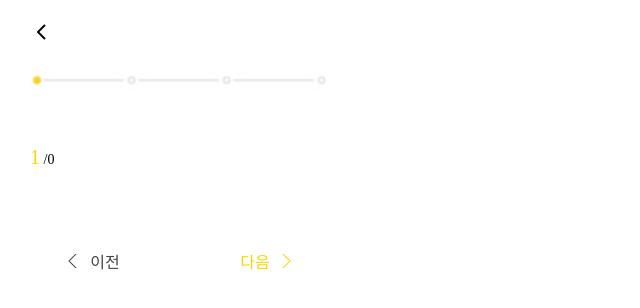
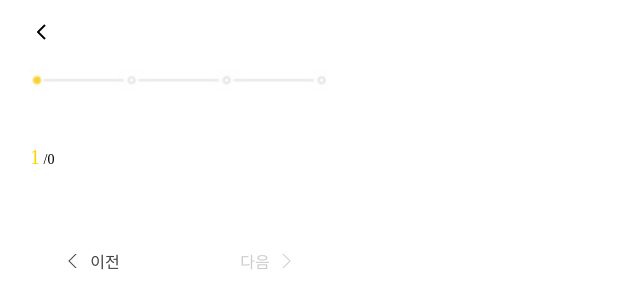
Before and after one commit to devkimc/survey_project, a React (Create React App) app: page /survey in a window 1280 px wide. Shown: the top 308 px of the page, without its empty margins (0-640 px from the left). Built offline with nearby package versions, Linux system fonts and the light colour scheme; a web font is replaced by a local one.

Commit message:
refactor: 반복된 코드 제거

```diff
--- a/src/components/SurveyAnswerList.tsx
+++ b/src/components/SurveyAnswerList.tsx
@@ -16,22 +16,21 @@ type Props = {
 };
 
 const SurveyAnswerList = ({ page, questionId, answers, setAnswers }: Props) => {
-    const onClickAnswer = (answerId: number, mode: number) => {
-        procQuestion(answerId, mode);
+    const initAnswer = (prevAnswers: AnswersType) => {
+        setAnswers(prevAnswers);
     };
 
-    const initAnswer = () => {
-        setAnswers([...answers.slice(0, page)]);
-    };
-
-    const addAnswer = (answerId: number, mode: number, nowAnswer: number[]) => {
+    const addAnswer = (
+        answerId: number,
+        mode: number,
+        nowAnswer: number[],
+        prevAnswers: AnswersType,
+    ) => {
         if (mode) {
-            setAnswers([
-                ...answers.slice(0, page),
-                [...nowAnswer.slice(0, nowAnswer.length), answerId],
-            ]);
+            const nowPrevAnswers = nowAnswer.slice(0, nowAnswer.length);
+            setAnswers([...prevAnswers, [...nowPrevAnswers, answerId]]);
         } else {
-            setAnswers([...answers.slice(0, page), [answerId]]);
+            setAnswers([...prevAnswers, [answerId]]);
         }
     };
 
@@ -41,15 +40,20 @@ const SurveyAnswerList = ({ page, questionId, answers, setAnswers }: Props) => {
 
     const procQuestion = (answerId: number, mode: number) => {
         const nowAnswer = answers[page];
-        const isExistAnswer = nowAnswer.includes(answerId);
+        const prevAnswers = answers.slice(0, page);
+        const isExistAnswer = nowAnswer?.includes(answerId);
 
         if (nowAnswer && isExistAnswer) {
-            initAnswer();
+            initAnswer(prevAnswers);
         } else if (nowAnswer && !isExistAnswer) {
-            addAnswer(answerId, mode, nowAnswer);
+            addAnswer(answerId, mode, nowAnswer, prevAnswers);
         } else {
             setFirstAnswer(answerId);
         }
+    };
+
+    const onClickAnswer = (answerId: number, mode: number) => {
+        procQuestion(answerId, mode);
     };
 
     return (
--- a/src/pages/SurveyPage.style.ts
+++ b/src/pages/SurveyPage.style.ts
@@ -1,4 +1,10 @@
 import styled from 'styled-components';
+import { ThemeType } from 'styles/theme';
+
+type NextPageTxtType = {
+    theme: ThemeType;
+    isValid: boolean;
+};
 
 export const SurveyPageBlock = styled.div`
     width: 300px;
@@ -74,10 +80,10 @@ export const PrevPageTxt = styled.span`
     font-size: 16px;
     color: ${props => props.theme.grey};
 `;
-export const NextPageTxt = styled.span`
+export const NextPageTxt = styled.span<NextPageTxtType>`
     font-family: 'NotoSansCJKkr-Bold';
     font-size: 16px;
-    color: ${props => props.theme.yellow};
+    color: ${props => (props.isValid ? props.theme.yellow : '#cccccc')};
 `;
 
 export const BackGreyIcon = styled.img`
--- a/src/pages/SurveyPage.tsx
+++ b/src/pages/SurveyPage.tsx
@@ -4,6 +4,7 @@ import React, { useEffect, useState } from 'react';
 import { useNavigate } from 'react-router-dom';
 import {
     getQuestionList,
+    getQuestionMode,
     getQuestionTitle,
     getSurveyTitle,
 } from 'utils/getSurveyData';
@@ -40,12 +41,12 @@ const SurveyPage = () => {
         const surveyId = sessionStorage.getItem('surveyId');
 
         if (surveyId !== null) {
-            const questions = getQuestionList(surveyId);
-            setQuestionList(questions);
+            setQuestionList(getQuestionList(surveyId));
             setSurveyTitle(getSurveyTitle(surveyId));
         }
     }, []);
 
+    /* Paging */
     const onClickPrevPage = () => {
         if (page) {
             setPage(page => page - 1);
@@ -54,8 +55,19 @@ const SurveyPage = () => {
         }
     };
 
-    const onClickNextPage = () => {
-        setPage(page => page + 1);
+    const chkValidAnswer = (mode: number): boolean => {
+        let answer = false;
+        const answersCount = answers[page]?.length;
+        if (!mode && answersCount === 1) {
+            answer = true;
+        } else if (mode && answersCount > 1) {
+            answer = true;
+        }
+        return answer;
+    };
+
+    const onClickNextPage = (mode: number) => {
+        if (chkValidAnswer(mode)) setPage(page => page + 1);
     };
 
     return (
@@ -99,11 +111,21 @@ const SurveyPage = () => {
                     <PrevPageTxt>이전</PrevPageTxt>
                 </PrevPageButton>
 
-                <NextPageButton onClick={onClickNextPage}>
-                    <NextPageTxt>다음</NextPageTxt>
+                <NextPageButton
+                    onClick={() =>
+                        onClickNextPage(getQuestionMode(questionList[page]))
+                    }
+                >
+                    <NextPageTxt
+                        isValid={chkValidAnswer(
+                            getQuestionMode(questionList[page]),
+                        )}
+                    >
+                        다음
+                    </NextPageTxt>
                     <BackPrimaryIcon
                         src={
-                            answers
+                            chkValidAnswer(getQuestionMode(questionList[page]))
                                 ? '/images/icon-back-primary.png'
                                 : '/images/icon-next-icon.png'
                         }
--- a/src/utils/getProgressBar.ts
+++ b/src/utils/getProgressBar.ts
@@ -1,44 +1,44 @@
 /* 규칙에 따라 수를 반복해서 추가 */
-const addRepeatNum = (totalStage: number[], num: number, page: number) => {
+const addRepeatNum = (progress: number[], num: number, page: number) => {
     const quotient: number = Math.floor(page / 4);
     const remainder: number = page % 4;
 
     for (let i = 0; i < quotient; i++) {
-        totalStage.push(num);
+        progress.push(num);
 
         if (i === quotient - 1 && num <= remainder) {
-            totalStage.push(num);
+            progress.push(num);
         }
     }
 };
 
 /* 진행단계 배열 생성 - 4 페이지 미만 */
-const setProgressUnderFour = (page: number, totalStage: number[]) => {
+const setProgressUnderFour = (page: number, progress: number[]) => {
     if (page === 1) {
-        totalStage.push(4);
+        progress.push(4);
     } else if (page === 2) {
-        totalStage.push(1, 4);
+        progress.push(1, 4);
     } else if (page === 3) {
-        totalStage.push(1, 3, 4);
+        progress.push(1, 3, 4);
     }
 };
 
 /* 진행단계 배열 생성 - 4 페이지 이상 */
-const setProgressManyFour = (page: number, totalStage: number[]) => {
+const setProgressManyFour = (page: number, progress: number[]) => {
     const stage: number[] = [1, 2, 3, 4];
 
-    stage.forEach((num: number) => addRepeatNum(totalStage, num, page));
+    stage.forEach((num: number) => addRepeatNum(progress, num, page));
 };
 
 /* 각 페이지에 따른 진행단계를 배열로 반환 */
 export const getProgressBar = (page: number): number[] => {
-    const totalStage: number[] = [];
+    const progress: number[] = [];
 
     if (page < 4) {
-        setProgressUnderFour(page, totalStage);
+        setProgressUnderFour(page, progress);
     } else {
-        setProgressManyFour(page, totalStage);
+        setProgressManyFour(page, progress);
     }
 
-    return totalStage;
+    return progress;
 };
```
